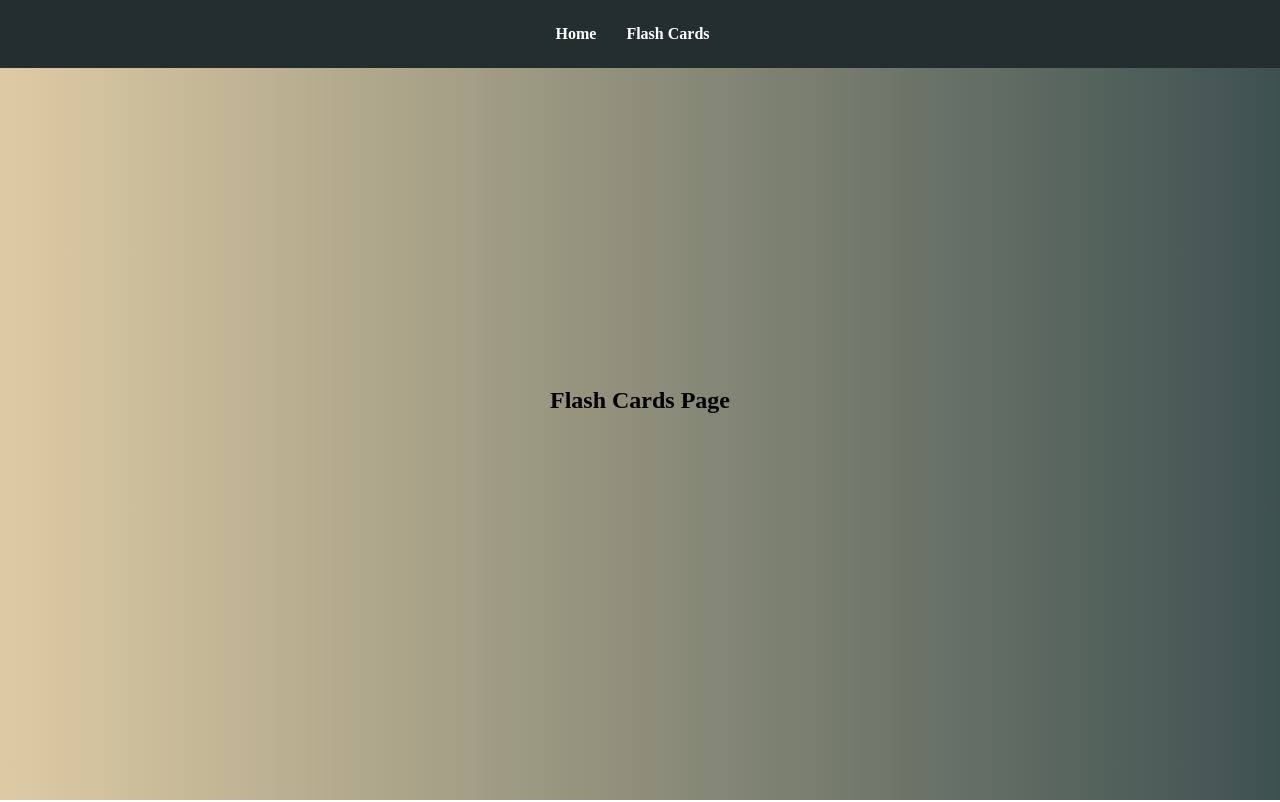
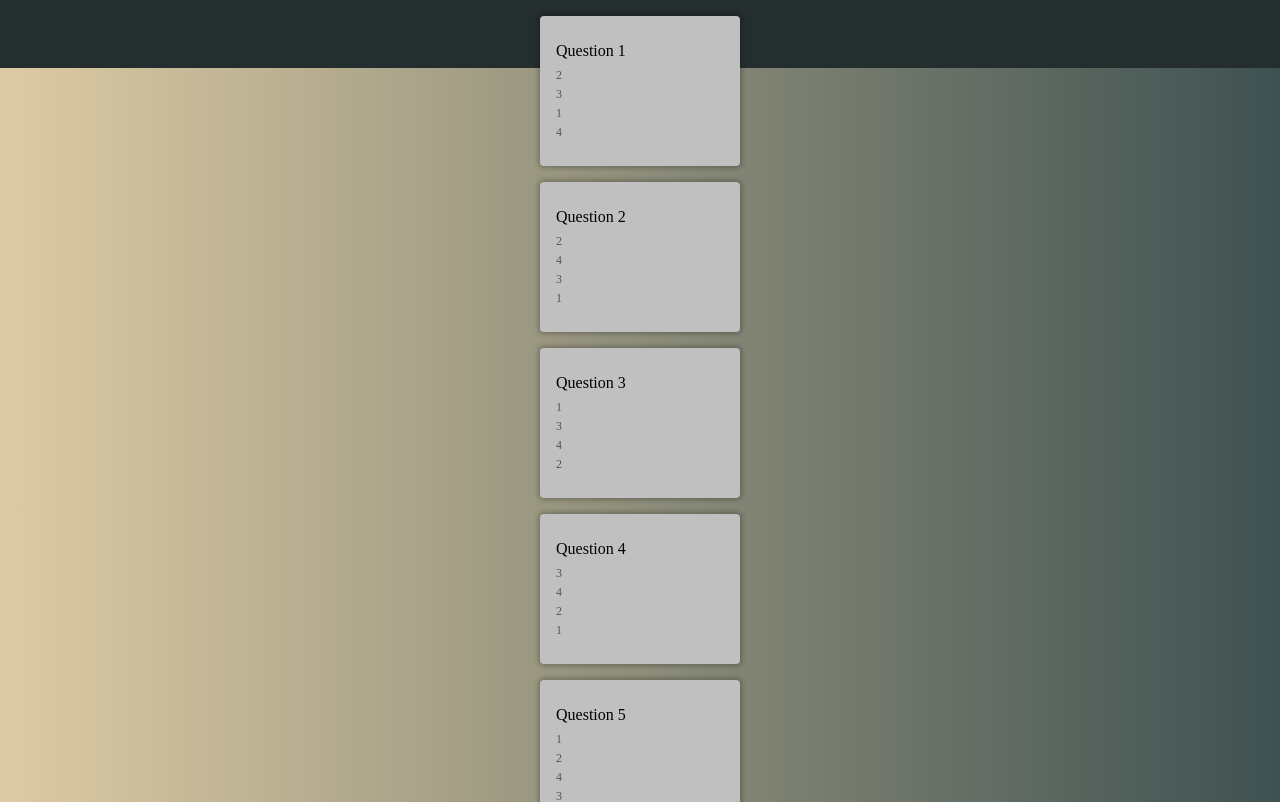
Before and after one commit to raufrasulzada/flashcards, a React (Create React App) app: page /flashcardspage in a window 1280 px wide. Shown: the top 802 px of the page. Built offline with nearby package versions, Linux system fonts and the light colour scheme.

Commit message:
Create Flash Cards

```diff
--- a/package.json
+++ b/package.json
@@ -17,6 +17,7 @@
     "build": "react-scripts build",
     "predeploy": "npm run build",
     "deploy": "gh-pages -d build",
+    "json-server": "json-server public/data/db.json --port 3000",
     "test": "react-scripts test",
     "eject": "react-scripts eject"
   },
--- /dev/null
+++ b/public/data/db.json
@@ -0,0 +1,214 @@
+{
+  "flashCards": [
+    {
+      "id": 1,
+      "front": "Question 1",
+      "options": ["1", "2", "3", "4"],
+      "back": "1",
+      "incorrect": ["2", "3", "4"]
+    },
+    {
+      "id": 2,
+      "front": "Question 2",
+      "options": ["1", "2", "3", "4"],
+      "back": "2",
+      "incorrect": ["1", "3", "4"]
+    },
+    {
+      "id": 3,
+      "front": "Question 3",
+      "options": ["1", "2", "3", "4"],
+      "back": "3",
+      "incorrect": ["1", "2", "4"]
+    },
+    {
+      "id": 4,
+      "front": "Question 4",
+      "options": ["1", "2", "3", "4"],
+      "back": "4",
+      "incorrect": ["1", "2", "3"]
+    },
+    {
+      "id": 5,
+      "front": "Question 5",
+      "options": ["1", "2", "3", "4"],
+      "back": "1",
+      "incorrect": ["3", "4", "2"]
+    },
+    {
+      "id": 6,
+      "front": "Question 6",
+      "options": ["1", "2", "3", "4"],
+      "back": "2",
+      "incorrect": ["1", "3", "4"]
+    },
+    {
+      "id": 7,
+      "front": "Question 7",
+      "options": ["1", "2", "3", "4"],
+      "back": "3",
+      "incorrect": ["1", "2", "4"]
+    },
+    {
+      "id": 8,
+      "front": "Question 8",
+      "options": ["1", "2", "3", "4"],
+      "back": "4",
+      "incorrect": ["1", "2", "3"]
+    },
+    {
+      "id": 9,
+      "front": "Question 9",
+      "options": ["1", "2", "3", "4"],
+      "back": "1",
+      "incorrect": ["2", "3", "4"]
+    },
+    {
+      "id": 10,
+      "front": "Question 10",
+      "options": ["1", "2", "3", "4"],
+      "back": "2",
+      "incorrect": ["1", "3", "4"]
+    },
+    {
+      "id": 11,
+      "front": "Question 11",
+      "options": ["1", "2", "3", "4"],
+      "back": "3",
+      "incorrect": ["1", "2", "4"]
+    },
+    {
+      "id": 12,
+      "front": "Question 12",
+      "options": ["1", "2", "3", "4"],
+      "back": "4",
+      "incorrect": ["1", "2", "3"]
+    },
+    {
+      "id": 13,
+      "front": "Question 13",
+      "options": ["1", "2", "3", "4"],
+      "back": "1",
+      "incorrect": ["2", "3", "4"]
+    },
+    {
+      "id": 14,
+      "front": "Question 14",
+      "options": ["1", "2", "3", "4"],
+      "back": "2",
+      "incorrect": ["1", "3", "4"]
+    },
+    {
+      "id": 15,
+      "front": "Question 15",
+      "options": ["1", "2", "3", "4"],
+      "back": "3",
+      "incorrect": ["1", "2", "4"]
+    },
+    {
+      "id": 16,
+      "front": "Question 16",
+      "options": ["1", "2", "3", "4"],
+      "back": "4",
+      "incorrect": ["1", "2", "3"]
+    },
+    {
+      "id": 17,
+      "front": "Question 17",
+      "options": ["1", "2", "3", "4"],
+      "back": "1",
+      "incorrect": ["3", "4", "2"]
+    },
+    {
+      "id": 18,
+      "front": "Question 18",
+      "options": ["1", "2", "3", "4"],
+      "back": "2",
+      "incorrect": ["1", "3", "4"]
+    },
+    {
+      "id": 19,
+      "front": "Question 19",
+      "options": ["1", "2", "3", "4"],
+      "back": "3",
+      "incorrect": ["1", "2", "4"]
+    },
+    {
+      "id": 20,
+      "front": "Question 20",
+      "options": ["1", "2", "3", "4"],
+      "back": "4",
+      "incorrect": ["1", "2", "3"]
+    },
+    {
+      "id": 21,
+      "front": "Question 21",
+      "options": ["1", "2", "3", "4"],
+      "back": "1",
+      "incorrect": ["2", "3", "4"]
+    },
+    {
+      "id": 22,
+      "front": "Question 22",
+      "options": ["1", "2", "3", "4"],
+      "back": "2",
+      "incorrect": ["1", "3", "4"]
+    },
+    {
+      "id": 23,
+      "front": "Question 23",
+      "options": ["1", "2", "3", "4"],
+      "back": "3",
+      "incorrect": ["1", "2", "4"]
+    },
+    {
+      "id": 24,
+      "front": "Question 24",
+      "options": ["1", "2", "3", "4"],
+      "back": "4",
+      "incorrect": ["1", "2", "3"]
+    },
+    {
+      "id": 25,
+      "front": "Question 25",
+      "options": ["1", "2", "3", "4"],
+      "back": "1",
+      "incorrect": ["3", "4", "2"]
+    },
+    {
+      "id": 26,
+      "front": "Question 26",
+      "options": ["1", "2", "3", "4"],
+      "back": "2",
+      "incorrect": ["1", "3", "4"]
+    },
+    {
+      "id": 27,
+      "front": "Question 27",
+      "options": ["1", "2", "3", "4"],
+      "back": "3",
+      "incorrect": ["1", "2", "4"]
+    },
+    {
+      "id": 28,
+      "front": "Question 28",
+      "options": ["1", "2", "3", "4"],
+      "back": "4",
+      "incorrect": ["1", "2", "3"]
+    },
+    {
+      "id": 29,
+      "front": "Question 29",
+      "options": ["1", "2", "3", "4"],
+      "back": "1",
+      "incorrect": ["2", "3", "4"]
+    },
+    {
+      "id": 30,
+      "front": "Question 30",
+      "options": ["1", "2", "3", "4"],
+      "back": "2",
+      "incorrect": ["1", "3", "4"]
+    }
+  ]
+}
--- a/src/App.jsx
+++ b/src/App.jsx
@@ -1,11 +1,35 @@
-import React from "react";
+import React, { useState, useEffect } from "react";
 import { BrowserRouter as Router, Route, Routes, Link } from "react-router-dom";
 import Home from "./Home";
 import FlashCards from "./FlashCards";
+import FlashCardsList from "./FlashCardsList";
 
 import "./style/App.css";
 
 function App() {
+  const [flashCards, setFlashCards] = useState([]);
+
+  useEffect(() => {
+    fetch(`${process.env.PUBLIC_URL}/data/db.json`)
+      .then((response) => response.json())
+      .then((data) => {
+        const updatedFlashCards = data.flashCards.map((question) => {
+          const correctAnswer = question.back;
+          const options = [...question.incorrect, correctAnswer];
+          return {
+            id: question.id,
+            front: question.front,
+            back: question.back,
+            options: options.sort(() => Math.random() - 0.5),
+          };
+        });
+        setFlashCards(updatedFlashCards);
+      })
+      .catch((error) => {
+        console.error("Error fetching flashcards:", error);
+      });
+  }, []);
+
   return (
     <Router>
       <div className="App">
@@ -22,7 +46,14 @@ function App() {
 
         <Routes>
           <Route path="/flashcards" element={<Home />} />
-          <Route path="/flashcardspage" element={<FlashCards />} />
+          <Route
+            path="/flashcardspage"
+            element={
+              <div className="container">
+                <FlashCardsList flashCards={flashCards} />
+              </div>
+            }
+          />
         </Routes>
       </div>
     </Router>
--- a/src/FlashCards.jsx
+++ b/src/FlashCards.jsx
@@ -1,11 +1,26 @@
-import React from "react";
+import React, { useState } from "react";
 
-function FlashCards() {
+export default function FlashCards({ flashCard }) {
+  const [turn, setTurn] = useState(false);
   return (
-    <div>
-      <h2>Flash Cards Page</h2>
+    <div
+      key={flashCard.id}
+      className={`card ${turn ? "turn" : ""}`}
+      onClick={() => setTurn(!turn)}
+    >
+      <div className="front">
+        {flashCard.front}
+        <div className="flash-card-options">
+          {flashCard.options.map((option, index) => {
+            return (
+              <div key={index} className="flash-card-option">
+                {option}
+              </div>
+            );
+          })}
+        </div>
+      </div>
+      <div className="back">{flashCard.back}</div>
     </div>
   );
 }
-
-export default FlashCards;
--- /dev/null
+++ b/src/FlashCardsList.jsx
@@ -0,0 +1,12 @@
+import React from "react";
+import FlashCards from "./FlashCards";
+
+export default function FlashCardsList({ flashCards }) {
+  return (
+    <div className="card-container">
+      {flashCards.map((flashCard) => {
+        return <FlashCards flashCard={flashCard} key={flashCard.id} />;
+      })}
+    </div>
+  );
+}
--- a/src/Project.jsx
+++ b/src/Project.jsx
@@ -10,7 +10,7 @@ function Project({ title, description, link }) {
 
   return (
     <li
-      className="card"
+      className="cardProj"
       onMouseEnter={() => setIsHovered(true)}
       onMouseLeave={() => setIsHovered(false)}
       onClick={handleClick}
--- a/src/data/db.json
+++ /dev/null
@@ -1,6 +0,0 @@
-{
-  "flashCards": [
-    { "id": 1, "front": "Question 1", "back": "Answer 1" },
-    { "id": 2, "front": "Question 2", "back": "Answer 2" }
-  ]
-}
--- a/src/style/App.css
+++ b/src/style/App.css
@@ -1,16 +1,82 @@
 body {
   margin: 0;
-  display: flex;
-  justify-content: center;
-  align-items: center;
-  height: 100vh;
   background-image: linear-gradient(to right, #decba4, #3e5151);
+}
+
+.home-container {
+  margin-top: 265px;
 }
 
 .App {
   display: flex;
   flex-direction: column;
   align-items: center;
+}
+
+.container {
+  max-width: 900px;
+  margin: 1rem;
+}
+
+.card-container {
+  display: grid;
+  align-items: center;
+  grid-template-columns: repeat(auto-fill, minmax(200px, 1fr));
+  gap: 1rem;
+}
+
+.card {
+  display: flex;
+  justify-content: center;
+  align-items: center;
+  position: relative;
+  border-radius: 0.25rem;
+  box-shadow: 0 0 5px 2px rgba(0, 0, 0, 0.25);
+  background-color: silver;
+  height: 150px;
+  transform-style: preserve-3d;
+  transform: perspective(850px) rotateY(var(--rotate-y-axis, 0))
+    translateY(var(--translate-y-axis, 0));
+  transition: all 0.3s ease;
+  cursor: pointer;
+}
+
+.card:hover {
+  --translate-y-axis: -4px;
+  box-shadow: 0 0 5px 2px rgba(0, 0, 0, 0.45);
+}
+
+.card.turn {
+  --rotate-y-axis: 180deg;
+}
+
+.card .front,
+.card .back {
+  position: absolute;
+  padding: 1rem;
+  backface-visibility: hidden;
+}
+
+.card .front {
+  left: 0;
+}
+
+.card .back {
+  transform: rotateY(180deg);
+}
+
+.flash-card-options {
+  margin-top: 0.5rem;
+}
+
+.flash-card-option {
+  margin-top: 0.25rem;
+  color: #555;
+  font-size: 0.75rem;
+}
+
+.flash-card-option:first-child {
+  margin-top: 0;
 }
 
 nav {
--- a/src/style/Project.css
+++ b/src/style/Project.css
@@ -1,4 +1,4 @@
-.card {
+.cardProj {
   border: 1px solid white;
   border-radius: 8px;
   padding: 16px;
@@ -13,7 +13,7 @@
   gap: 15px;
 }
 
-.card:hover {
+.cardProj:hover {
   transform: translateY(-4px);
 }
 
```
Also changed, not shown: db.json (added, +19 -0 lines).
